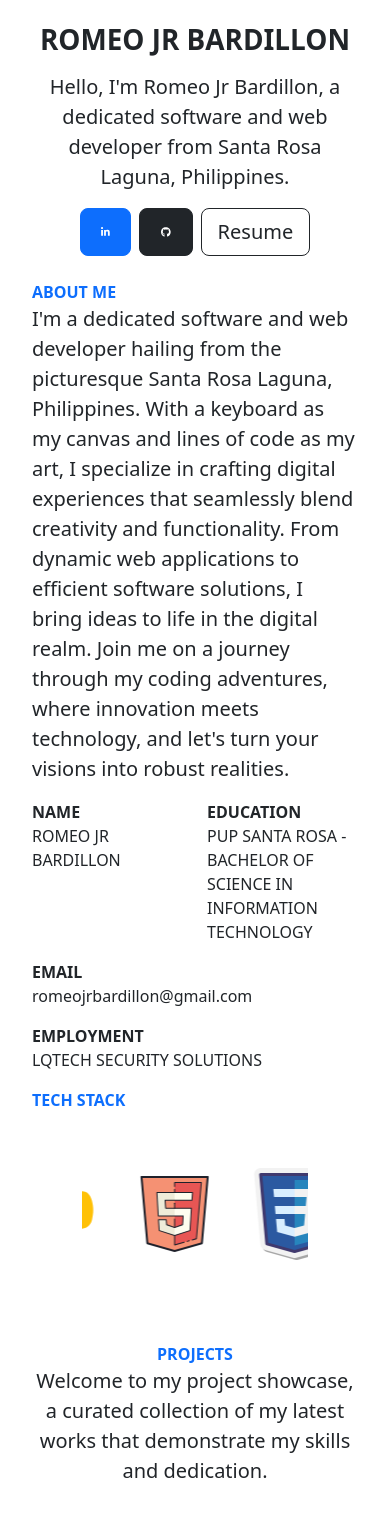
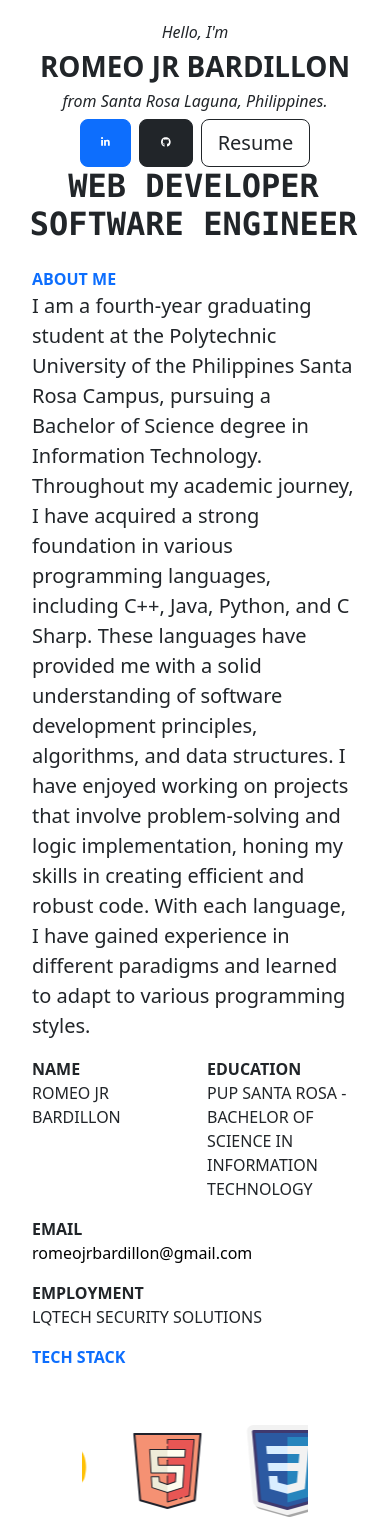
Before and after one commit to rmbardillon/portfolio, a React (Vite) app: page / in a window 390 px wide. Shown: the part 397-1928 px from the top of the page. Built offline with nearby package versions, Linux system fonts and the light colour scheme; the HTML template or start-up script is replaced by a standard one.

Commit message:
Added profession animation, sending message loading, techstack tooltip

```diff
--- a/package.json
+++ b/package.json
@@ -24,6 +24,7 @@
 		"slick-carousel": "^1.8.1"
 	},
 	"devDependencies": {
+		"@types/jquery": "^3.5.17",
 		"@types/node": "^20.4.10",
 		"@types/react": "^18.2.15",
 		"@types/react-dom": "^18.2.7",
--- a/src/App.css
+++ b/src/App.css
@@ -2,9 +2,9 @@
 
 /* Hero Section pictures animation */
 #hero-picture {
-	width: 500px;
-	height: 500px;
-	border-radius: 50%;
+	width: 430px;
+	height: 550px;
+	border-radius: 20%;
 }
 
 #hero-picture:hover,
@@ -89,6 +89,43 @@ svg text {
 	transform: translate(-4%, -17%);
 }
 
+/* About Profession Animation */
+@keyframes typing {
+	from {
+		width: 0;
+	}
+}
+
+@keyframes blink-caret {
+	50% {
+		border-color: transparent;
+	}
+}
+/* When you change the amount of characters in the h1, you have to change
+the with: 14ch and  steps(14, end), if there is 14 characters, put 14,
+if there is 20 put 20 */
+.text-animation-1 {
+	font: bold 200% Consolas, Monaco, monospace;
+	border-right: 0.1em solid black;
+	width: 13.2ch;
+	margin: 1em 0 0 0;
+	white-space: nowrap;
+	overflow: hidden;
+	-webkit-animation: typing 5s steps(13, end),
+		blink-caret 0.5s step-end infinite alternate;
+}
+
+.text-animation-2 {
+	font: bold 200% Consolas, Monaco, monospace;
+	border-right: 0.1em solid black;
+	width: 17.2ch;
+	margin: 0;
+	white-space: nowrap;
+	overflow: hidden;
+	-webkit-animation: typing 5s steps(17, end),
+		blink-caret 0.5s step-end infinite alternate;
+}
+
 /* Projects animation */
 #project {
 	transition: transform 0.3s ease-in-out;
@@ -130,6 +167,44 @@ svg text {
 	transform: scale(1.1);
 }
 
+/* Additional styles for tooltips */
+.tooltip-container {
+	position: relative;
+	display: inline-block;
+}
+
+.tooltip-text {
+	position: absolute;
+	bottom: -7%;
+	left: 50%;
+	transform: translateX(-50%);
+	background-color: rgba(0, 0, 0, 0.8);
+	color: white;
+	padding: 5px 10px;
+	border-radius: 5px;
+	font-size: 12px;
+	white-space: nowrap;
+	visibility: hidden;
+	opacity: 0;
+	transition: opacity 0.3s, visibility 0.3s;
+}
+
+.tooltip-container:hover .tooltip-text {
+	visibility: visible;
+	opacity: 1;
+}
+
+.email-link {
+	color: #000000; /* Link color */
+	text-decoration: none;
+	transition: color 0.3s;
+}
+
+.email-link:hover {
+	color: #0056b3; /* Hover color */
+	text-decoration: underline;
+}
+
 @media (max-width: 768px) {
 	#hero {
 		flex-direction: column-reverse;
@@ -146,6 +221,10 @@ svg text {
 		height: 300px;
 		border-radius: 50%;
 	}
+	.text-animation-1,
+	.text-animation-2 {
+		margin: auto;
+	}
 	svg {
 		font-family: "Russo One", sans-serif;
 		width: 50%;
@@ -160,7 +239,108 @@ svg text {
 }
 
 @media (max-width: 576px) {
-    body {
-        padding: 0 20px 0 20px;
-    }
+	body {
+		padding: 0 20px 0 20px;
+	}
 }
+
+/* Loading animation */
+.spinner {
+  position: relative;
+  display: inline-block;
+  width: 7px;
+  height: 3px;
+  margin: 0 auto; /* Center horizontally */
+  vertical-align: middle; /* Align vertically */
+}
+
+.spinner div {
+  position: absolute;
+  width: 50%;
+  height: 150%;
+  background: white;
+  transform: rotate(calc(var(--rotation) * 1deg))
+    translate(0, calc(var(--translation) * 1%));
+  animation: spinner-fzua35 1s calc(var(--delay) * 1s) infinite ease;
+}
+
+.spinner div:nth-child(1) {
+	--delay: 0.1;
+	--rotation: 36;
+	--translation: 150;
+}
+
+.spinner div:nth-child(2) {
+	--delay: 0.2;
+	--rotation: 72;
+	--translation: 150;
+}
+
+.spinner div:nth-child(3) {
+	--delay: 0.3;
+	--rotation: 108;
+	--translation: 150;
+}
+
+.spinner div:nth-child(4) {
+	--delay: 0.4;
+	--rotation: 144;
+	--translation: 150;
+}
+
+.spinner div:nth-child(5) {
+	--delay: 0.5;
+	--rotation: 180;
+	--translation: 150;
+}
+
+.spinner div:nth-child(6) {
+	--delay: 0.6;
+	--rotation: 216;
+	--translation: 150;
+}
+
+.spinner div:nth-child(7) {
+	--delay: 0.7;
+	--rotation: 252;
+	--translation: 150;
+}
+
+.spinner div:nth-child(8) {
+	--delay: 0.8;
+	--rotation: 288;
+	--translation: 150;
+}
+
+.spinner div:nth-child(9) {
+	--delay: 0.9;
+	--rotation: 324;
+	--translation: 150;
+}
+
+.spinner div:nth-child(10) {
+	--delay: 1;
+	--rotation: 360;
+	--translation: 150;
+}
+
+@keyframes spinner-fzua35 {
+	0%,
+	10%,
+	20%,
+	30%,
+	50%,
+	60%,
+	70%,
+	80%,
+	90%,
+	100% {
+		transform: rotate(calc(var(--rotation) * 1deg))
+			translate(0, calc(var(--translation) * 1%));
+	}
+
+	50% {
+		transform: rotate(calc(var(--rotation) * 1deg))
+			translate(0, calc(var(--translation) * 1.5%));
+	}
+}
--- a/src/components/TechStackCarousel.tsx
+++ b/src/components/TechStackCarousel.tsx
@@ -47,11 +47,16 @@ const TechStackCarousel = () => {
 			<Slider {...settings}>
 				{techLogos.map((logo, index) => (
 					<div key={index} className="carousel-slide" style={{width: 120}}>
-						<img
-							src={logo}
-							alt={`Tech Logo ${index}`}
-							className="logo"
-						/>
+                        <div className="tooltip-container">
+                            <img
+                                src={logo}
+                                alt={`Tech Logo ${index}`}
+                                className="logo"
+                                />
+                            <span className="tooltip-text">
+                                {logo.split("/")[4].split(".")[0].toUpperCase()}
+                            </span>
+                        </div>
 					</div>
 				))}
 			</Slider>
--- a/src/pages/About.tsx
+++ b/src/pages/About.tsx
@@ -7,16 +7,7 @@ const About = () => {
 				<div className="col">
 					<b className="text-primary">ABOUT ME</b>
 					<p className="fs-5 fw-normal">
-						I&#39;m a dedicated software and web developer hailing
-						from the picturesque Santa Rosa Laguna, Philippines.
-						With a keyboard as my canvas and lines of code as my
-						art, I specialize in crafting digital experiences that
-						seamlessly blend creativity and functionality. From
-						dynamic web applications to efficient software
-						solutions, I bring ideas to life in the digital realm.
-						Join me on a journey through my coding adventures, where
-						innovation meets technology, and let&#39;s turn your
-						visions into robust realities.
+						I am a fourth-year graduating student at the Polytechnic University of the Philippines Santa Rosa Campus, pursuing a Bachelor of Science degree in Information Technology. Throughout my academic journey, I have acquired a strong foundation in various programming languages, including C++, Java, Python, and C Sharp. These languages have provided me with a solid understanding of software development principles, algorithms, and data structures. I have enjoyed working on projects that involve problem-solving and logic implementation, honing my skills in creating efficient and robust code. With each language, I have gained experience in different paradigms and learned to adapt to various programming styles.
 					</p>
 					<div className="row">
 						<div className="col">
@@ -34,7 +25,11 @@ const About = () => {
 					<div className="row">
 						<div className="col">
 							<strong>EMAIL</strong>
-							<p>romeojrbardillon@gmail.com</p>
+							<p>
+                                <a href="mailto:romeojrbardillon@gmail.com" className="email-link">
+                                romeojrbardillon@gmail.com
+                                </a>
+                            </p>
 						</div>
 						<div className="col">
 							<strong>EMPLOYMENT</strong>
--- a/src/pages/Contact.tsx
+++ b/src/pages/Contact.tsx
@@ -8,8 +8,9 @@ const Contact = () => {
 		email: "",
 		message: "",
 	});
+    const [isSubmitting, setIsSubmitting] = useState(false);
 
-    const handleInputChange = (e) => {
+    const handleInputChange = (e:any) => {
 		const { name, value } = e.target;
 		setFormData((prevData) => ({
 			...prevData,
@@ -17,18 +18,36 @@ const Contact = () => {
 		}));
 	};
 
-    const handleSubmit = (e) => {
+    const handleSubmit = (e:any) => {
 		e.preventDefault();
+        if(formData.name === "" || formData.email === "" || formData.message === "") {
+            alert("Please fill out all fields!");
+            return;
+        }
+        $("#send-btn").prop("disabled", true);
+        setIsSubmitting(true);
 		axios.post("https://login-services-netzwelt.onrender.com/submit-form", formData).
         then((res) => {
             console.log(res);
             alert("Message sent!");
-            $("#name").val("");
-            $("#email").val("");
-            $("#message").val("");
+            setFormData({
+				name: "",
+				email: "",
+				message: "",
+			});
+            $("#send-btn").prop("disabled", false);
+            setIsSubmitting(false);
         }).catch((err) => {
             console.log(err);
             alert("Message failed to send!");
+            setFormData({
+				name: "",
+				email: "",
+				message: "",
+			});
+
+            $("#send-btn").prop("disabled", false);
+            setIsSubmitting(false);
         });
 	};
   return (
@@ -98,9 +117,25 @@ const Contact = () => {
 								<button
 									className="btn btn-primary w-100"
 									type="submit"
-                                    onClick={handleSubmit}
+									onClick={handleSubmit}
+                                    id='send-btn'
 								>
-									Send
+									{isSubmitting ? ( // Render different content based on submitting state
+										<div className="spinner">
+											<div></div>
+											<div></div>
+											<div></div>
+											<div></div>
+											<div></div>
+											<div></div>
+											<div></div>
+											<div></div>
+											<div></div>
+											<div></div>
+										</div>
+									) : (
+										"Send"
+									)}
 								</button>
 							</div>
 						</form>
--- a/src/pages/Hero.tsx
+++ b/src/pages/Hero.tsx
@@ -9,9 +9,6 @@ const Hero = () => {
 			<div className="row gy-4 gy-md-0" id="hero">
 				<div className="col-md-6 text-center text-md-start d-flex d-sm-flex d-md-flex justify-content-center align-items-center justify-content-md-start align-items-md-center justify-content-xl-center">
 					<div>
-						<h1 className="text-uppercase fw-bold">
-							ROMEO JR BARDILLON
-						</h1>
 						{/* <div className="wrapper">
 							<svg>
 								<text
@@ -25,11 +22,11 @@ const Hero = () => {
 								</text>
 							</svg>
 						</div> */}
-						<p className="my-3 fs-5 fw-normal">
-							Hello, I'm Romeo Jr Bardillon, a dedicated software
-							and web developer from Santa Rosa Laguna,
-							Philippines.
-						</p>
+						<h6 className="fst-italic">Hello, I'm </h6>
+						<h1 className="text-uppercase fw-bold">
+							ROMEO JR BARDILLON
+						</h1>
+						<h6 className="fst-italic"> from Santa Rosa Laguna, Philippines.</h6>
 						<a
 							className="btn btn-primary btn-lg me-2"
 							role="button"
@@ -54,6 +51,10 @@ const Hero = () => {
 						>
 							Resume
 						</a>
+						<div className="text-animation-1">WEB DEVELOPER</div>
+						<div className="text-animation-2">
+							SOFTWARE ENGINEER
+						</div>
 					</div>
 				</div>
 				<div className="col-md-6">
```
Also changed, not shown: 1 other file (tests, documents, lock files or other folders).
